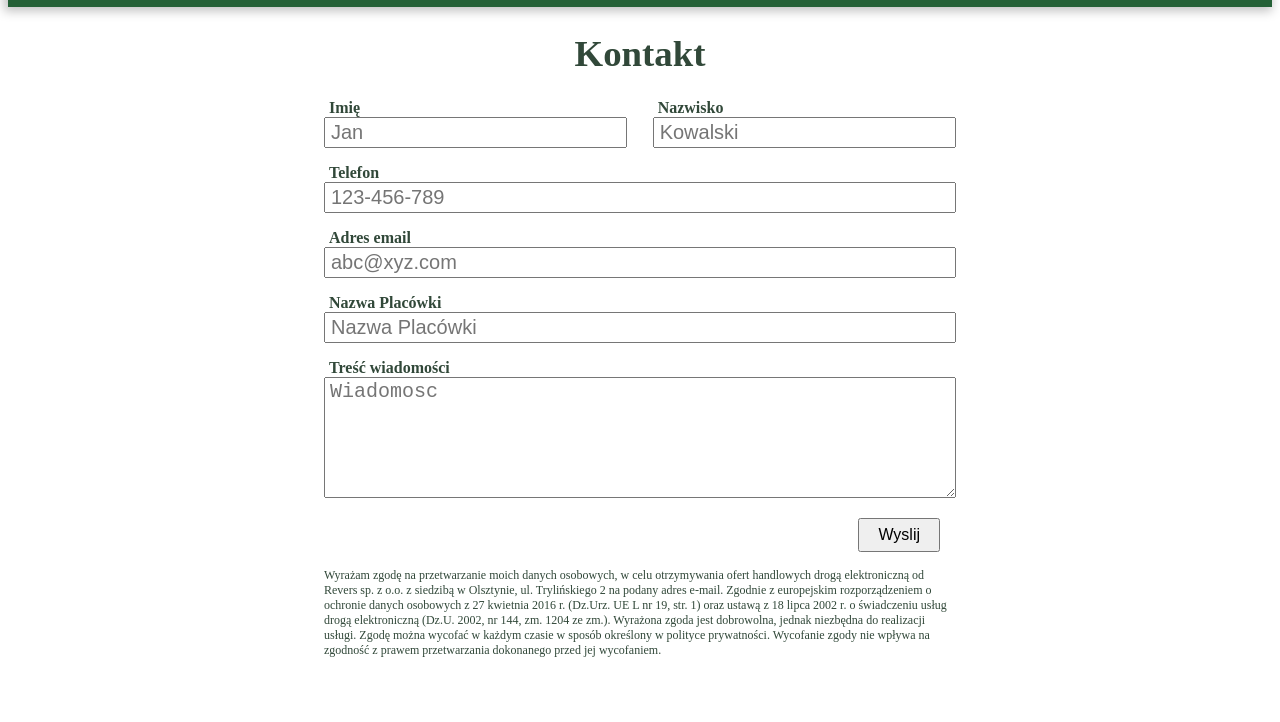
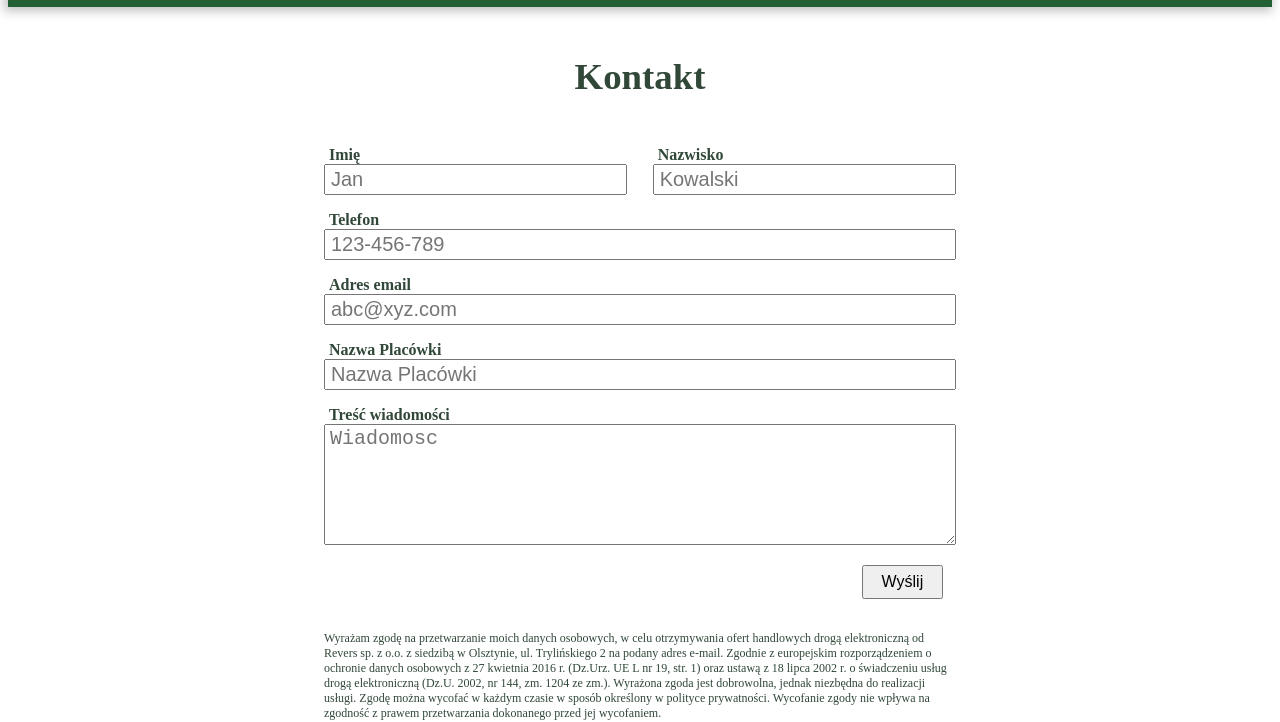
Before and after one commit to praktyki-cormo/wirtualna-gazetka, a Gatsby site: page /kontakt in a window 1280 px wide. Shown: the part 104-826 px from the top of the page. Built offline with nearby package versions, Linux system fonts and the light colour scheme; Gatsby itself is replaced by a stand-in of ours.

Commit message:
minor fixes

```diff
--- a/src/pages/kontakt.tsx
+++ b/src/pages/kontakt.tsx
@@ -9,6 +9,7 @@ const mainStyle: React.CSSProperties = {
 	alignItems: "center"
 }
 const headerStyle: React.CSSProperties = {
+	margin: "6vh 0",
 	fontSize: "calc(24px + 1vw)",
 	color: "#314839",
 }
@@ -49,7 +50,8 @@ const horizontalContainerStyle: React.CSSProperties = {
 
 const buttonStyle: React.CSSProperties = {
 	padding: "6px 18px",
-	marginRight: "16px",
+	marginRight: "1vw",
+	marginBottom: "2vh",
 	alignSelf: "end",
 	fontSize: "16px",
 }
@@ -96,7 +98,7 @@ const KontaktPage = () => {
 						<textarea style={{ ...inputStyle, resize: "vertical" }} name="message" id="message" rows={5} placeholder="Wiadomosc" />
 					</div>
 
-					<button style={buttonStyle} type="submit">Wyslij</button>
+					<button style={buttonStyle} type="submit">Wyślij</button>
 					<p style={privacyPolicyStyle}>
 						Wyrażam zgodę na przetwarzanie moich danych osobowych, w celu otrzymywania ofert handlowych drogą elektroniczną od Revers sp. z o.o. z siedzibą w Olsztynie, ul. Trylińskiego 2 na podany adres e-mail. Zgodnie z europejskim rozporządzeniem o ochronie danych osobowych z 27 kwietnia 2016 r. (Dz.Urz. UE L nr 19, str. 1) oraz ustawą z 18 lipca 2002 r. o świadczeniu usług drogą elektroniczną (Dz.U. 2002, nr 144, zm. 1204 ze zm.). Wyrażona zgoda jest dobrowolna, jednak niezbędna do realizacji usługi. Zgodę można wycofać w każdym czasie w sposób określony w polityce prywatności. Wycofanie zgody nie wpływa na zgodność z prawem przetwarzania dokonanego przed jej wycofaniem.
 					</p>
--- a/src/pages/o-nas.tsx
+++ b/src/pages/o-nas.tsx
@@ -14,10 +14,10 @@ const mainStyle: React.CSSProperties = {
 	justifyContent: "space-between"
 }
 const headerStyle: React.CSSProperties = {
-	paddingLeft: "4vw",
+	textAlign: "center",
 	fontSize: "calc(24px + 1vw)",
 	color: "#314839",
-	margin: "5vh 0 10vh",
+	margin: "6vh 0",
 }
 const sectionStyle: React.CSSProperties = {
 	display: "flex",
```
